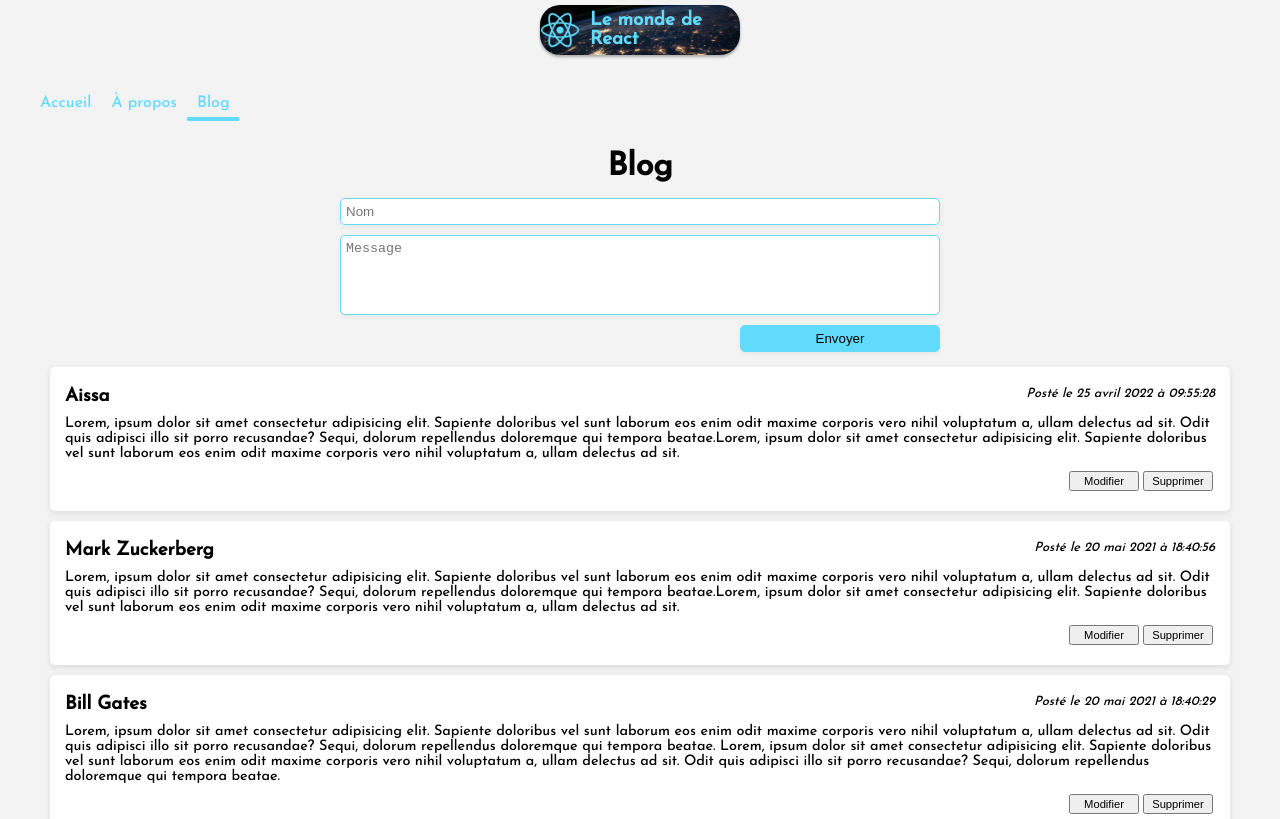
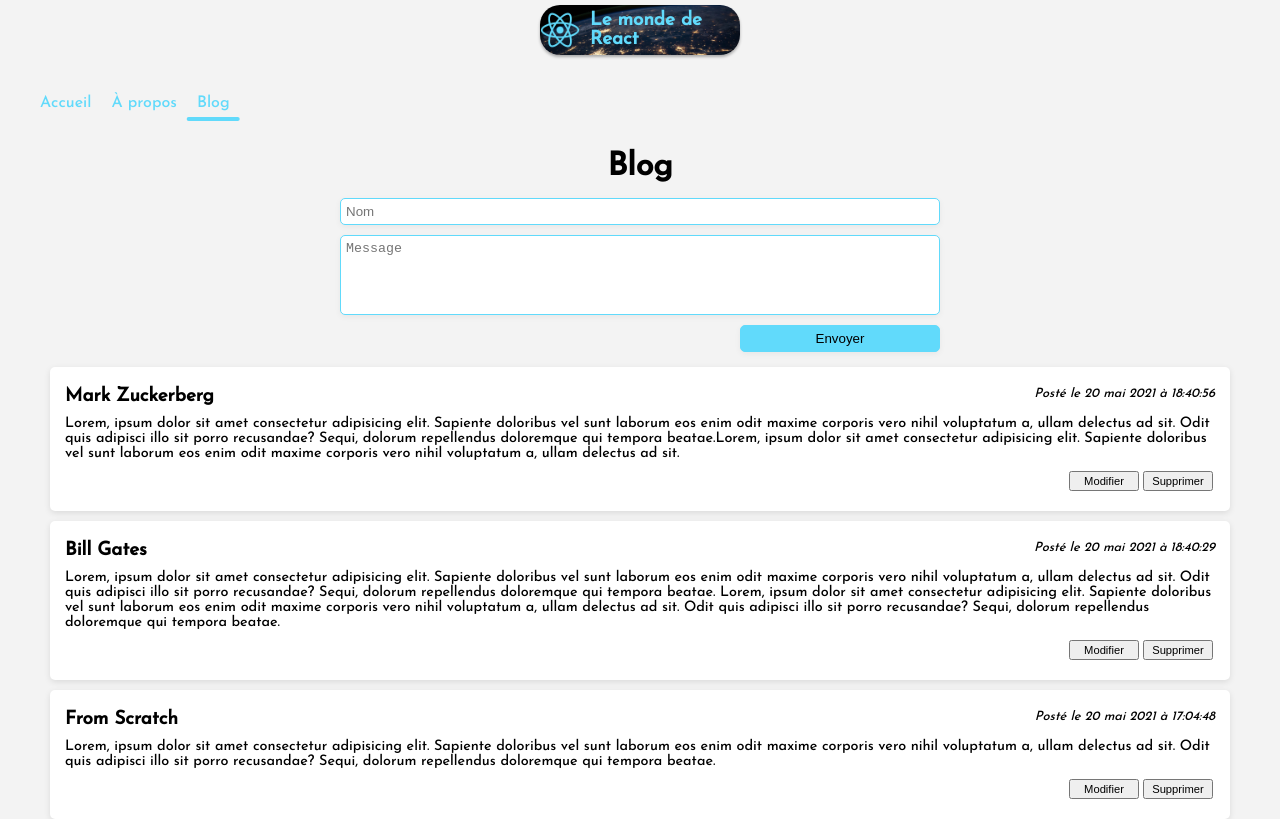
Before and after one commit to aissatoumane/cartes-du-monde-react, a React (Create React App) app: page /blog in a window 1280 px wide. Shown: the top 819 px of the page. Built offline with nearby package versions, Linux system fonts and the light colour scheme; data requests are answered from the project's data file.

Commit message:
build du projet

```diff
--- a/src/assets/db.json
+++ b/src/assets/db.json
@@ -17,12 +17,6 @@
       "content": "Lorem, ipsum dolor sit amet consectetur adipisicing elit. Sapiente doloribus vel sunt laborum eos enim odit maxime corporis vero nihil voluptatum a, ullam delectus ad sit. Odit quis adipisci illo sit porro recusandae? Sequi, dolorum repellendus doloremque qui tempora beatae.Lorem, ipsum dolor sit amet consectetur adipisicing elit. Sapiente doloribus vel sunt laborum eos enim odit maxime corporis vero nihil voluptatum a, ullam delectus ad sit. ",
       "date": 1621536056135,
       "id": 3
-    },
-    {
-      "author": "Aissa",
-      "content": "Lorem, ipsum dolor sit amet consectetur adipisicing elit. Sapiente doloribus vel sunt laborum eos enim odit maxime corporis vero nihil voluptatum a, ullam delectus ad sit. Odit quis adipisci illo sit porro recusandae? Sequi, dolorum repellendus doloremque qui tempora beatae.Lorem, ipsum dolor sit amet consectetur adipisicing elit. Sapiente doloribus vel sunt laborum eos enim odit maxime corporis vero nihil voluptatum a, ullam delectus ad sit.",
-      "date": 1650880528845,
-      "id": 4
     }
   ]
 }
--- a/src/components/Article.js
+++ b/src/components/Article.js
@@ -40,6 +40,10 @@ const Article = ({ article }) => {
 
     const handleDelete = () => {
         axios.delete("http://localhost:3004/articles/" + article.id)
+        window.location.reload();
+        /* on recharge la page sur laquelle on se trouve.
+        Avantage : l'article supprimé n'est plus affiché après le rechargement de la page
+        */
     }
 
     return (
```
